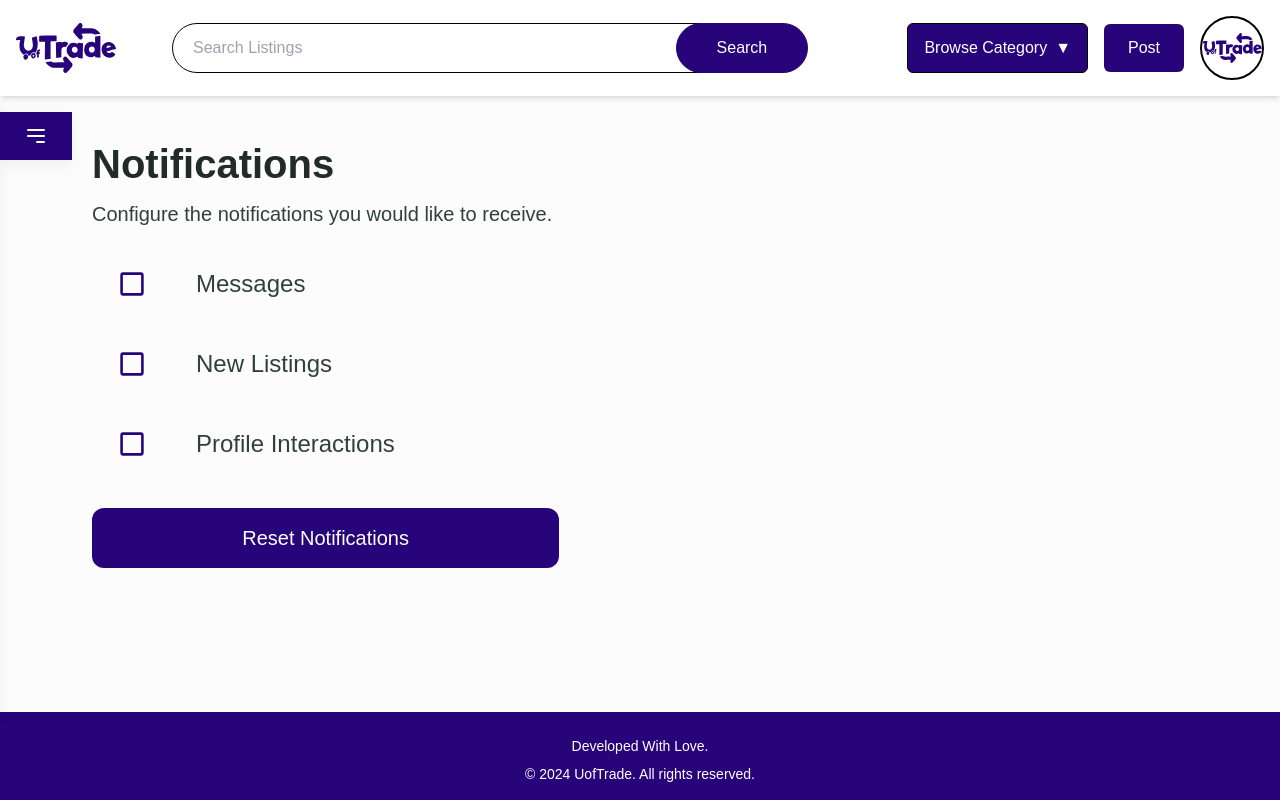
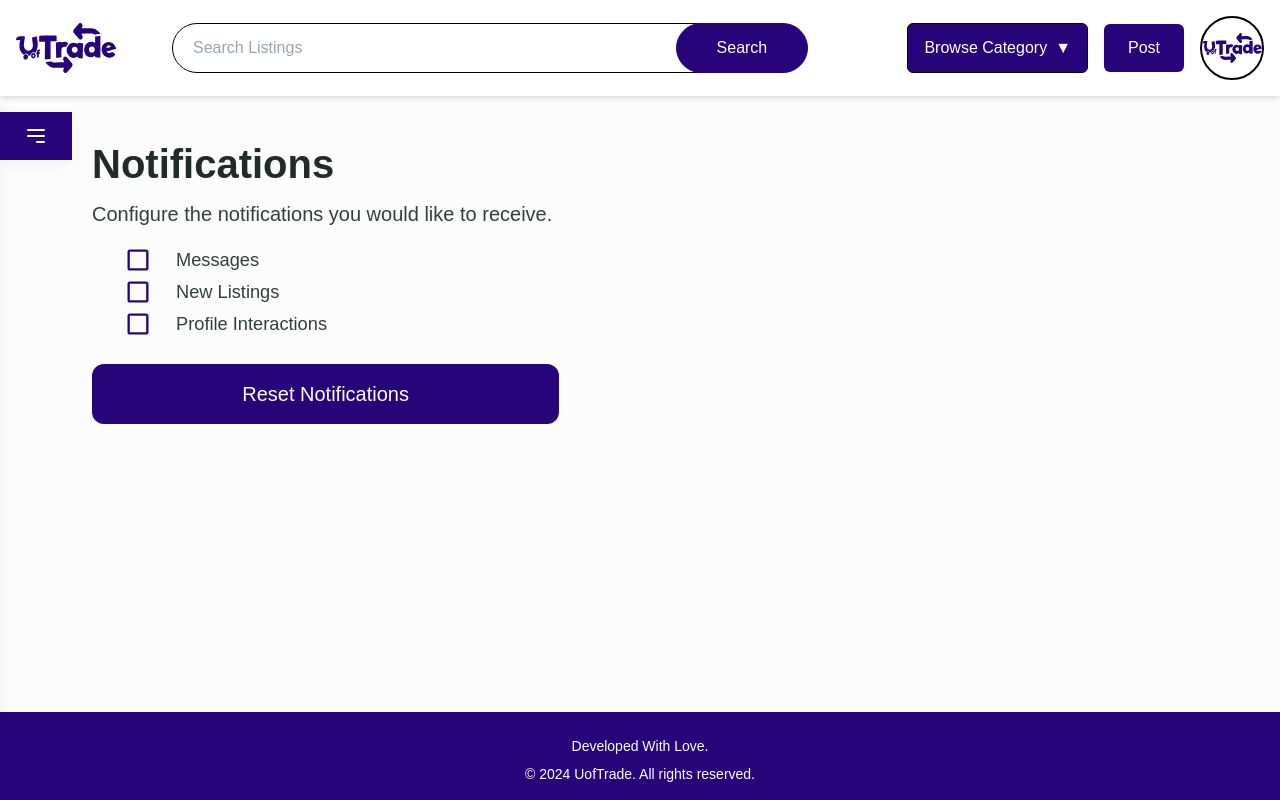
Before and after one commit to UofT-ECE444-Fall2024/project-1-web-application-design-group4-goggle, a Next.js app in the folder frontend/uoftrade/: page /notifications in a window 1280 px wide. Built offline with nearby package versions, Linux system fonts and the light colour scheme.

Commit message:
changed styling of LabelledCheckbox and made more customizable

```diff
--- a/frontend/uoftrade/src/components/Checkbox/LabelledCheckbox.tsx
+++ b/frontend/uoftrade/src/components/Checkbox/LabelledCheckbox.tsx
@@ -1,33 +1,42 @@
-'use client'
-
 import React from "react";
 import { Checkbox } from "@mui/material";
 
-
 interface CheckboxWithLabelProps {
-  label: string; // Label text next to the checkbox
-  name: string;  // Name for the checkbox (used for tracking state)
-  checked: boolean; // Whether the checkbox is checked or not
-  onChange: React.ChangeEventHandler<HTMLInputElement>; // Event handler for change
+  label: string;
+  name: string;
+  checked: boolean;
+  onChange: React.ChangeEventHandler<HTMLInputElement>;
+  checkboxSize?: number; // Optional size for the checkbox
+  labelSize?: string;    // Optional font size for the label
 }
 
-const LabelledCheckbox: React.FC<CheckboxWithLabelProps> = ({ label, name, checked, onChange }) => {
-  // Define the large size for the checkbox (MUI checkbox size = 30px)
-  const checkboxSize = 80;
-
+const LabelledCheckbox: React.FC<CheckboxWithLabelProps> = ({
+  label,
+  name,
+  checked,
+  onChange,
+  checkboxSize = 28,    // Default size for checkbox (in pixels)
+  labelSize = "1.14rem",   // Default font size for label
+}) => {
   return (
-    <div className="w-auto flex items-center">
+    <div className="w-auto ml-8 flex items-center">
       <Checkbox
         name={name}
         checked={checked}
         onChange={onChange}
-        sx={{ width: checkboxSize, height: checkboxSize }} // Adjusting the MUI checkbox size to large
-        style ={{
-            color: "#28047a",
-            transform: "scale(1.3)",
+        sx={{ width: checkboxSize, height: checkboxSize }}
+        style={{
+          color: "#28047a",
+          transform: `scale(${checkboxSize / 24})`, // Scale the checkbox based on the provided size
         }}
       />
-      <label htmlFor={name} className="ml-6 text-subheading text-2xl">{label}</label> {/* Apply large text size */}
+      <label
+        htmlFor={name}
+        className="ml-6 text-subheading font-medium leading-8"
+        style={{ fontSize: labelSize }}
+      >
+        {label}
+      </label>
     </div>
   );
 };
```
